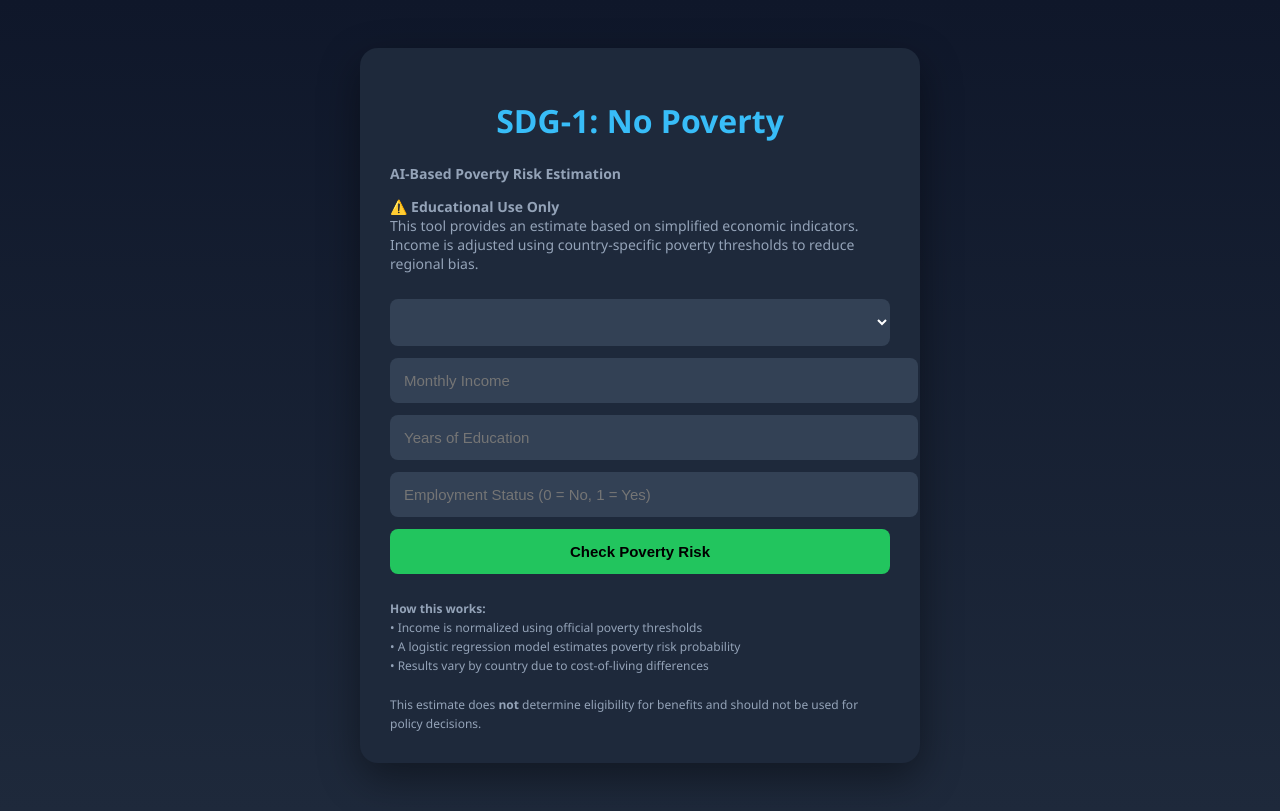
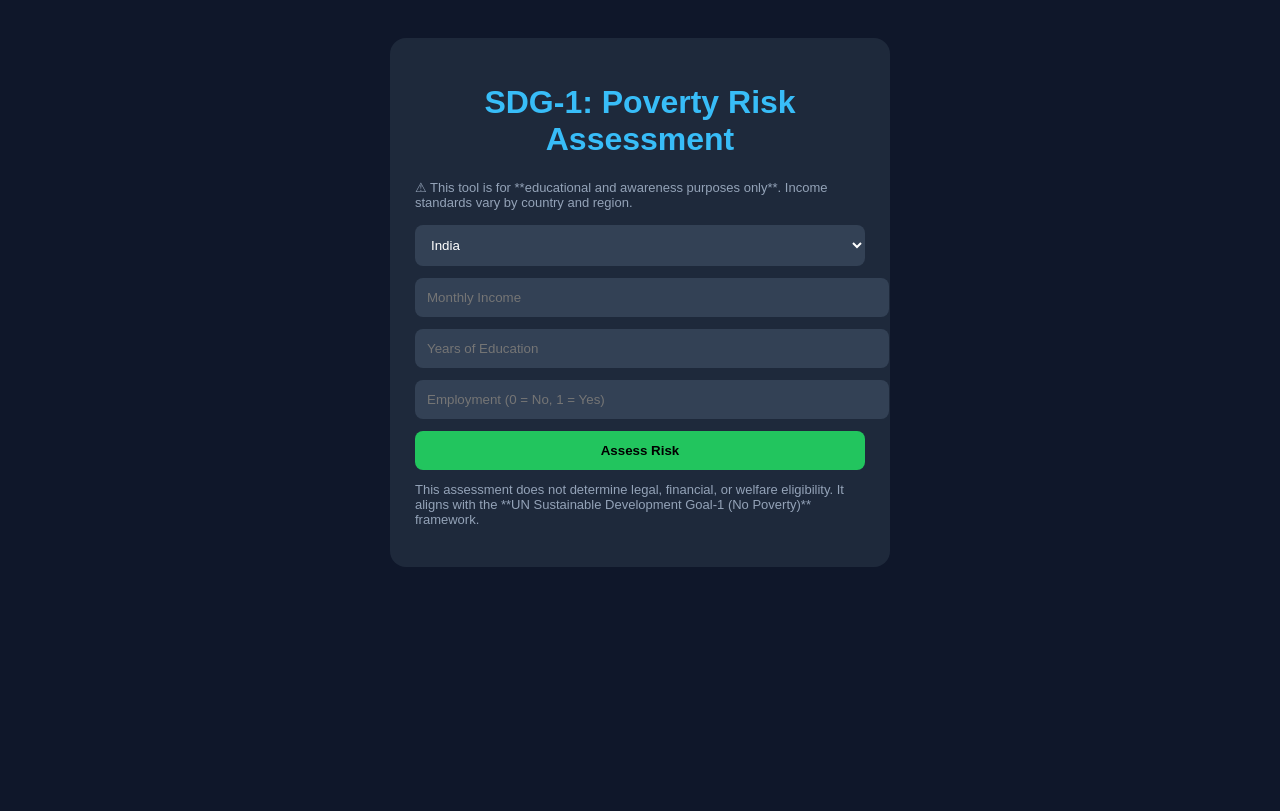
Before and after one commit to Github-of-dp/SDG_Poverty_App, a Flask app: template templates/index.html in a window 1280 px wide. After the commit the page ends 567 px from the top, so only its background shows below. Run offline with Flask 3, Linux system fonts and the light colour scheme; the template is opened without the code that fills it, so the values that code supplies are empty.

Commit message:
Update index.html

```diff
--- a/templates/index.html
+++ b/templates/index.html
@@ -2,101 +2,109 @@
 <html lang="en">
 <head>
 <meta charset="UTF-8">
-<title>Poverty Risk Predictor</title>
+<title>SDG-1 Poverty Risk Assessment</title>
 <meta name="viewport" content="width=device-width, initial-scale=1.0">
 
 <style>
 body {
-    font-family: 'Segoe UI', sans-serif;
-    background: linear-gradient(to bottom, #0f172a, #1e293b);
+    font-family: Arial, sans-serif;
+    background: #0f172a;
     color: #fff;
     display: flex;
     justify-content: center;
-    padding: 40px;
+    padding: 30px;
+}
+.container {
+    max-width: 500px;
+    width: 100%;
 }
 .card {
     background: #1e293b;
-    max-width: 500px;
-    width: 100%;
-    padding: 30px;
-    border-radius: 18px;
-    box-shadow: 0 15px 40px rgba(0,0,0,0.4);
+    padding: 25px;
+    border-radius: 16px;
 }
-h1 { text-align: center; color: #38bdf8; }
-p { color: #94a3b8; font-size: 14px; }
-
+h1 { color: #38bdf8; text-align: center; }
+.warning, .disclaimer {
+    font-size: 13px;
+    color: #94a3b8;
+    margin-bottom: 15px;
+}
 input, select, button {
     width: 100%;
-    padding: 14px;
-    margin-top: 12px;
+    padding: 12px;
+    margin-bottom: 12px;
     border-radius: 8px;
     border: none;
-    font-size: 15px;
 }
-input, select { background: #334155; color: white; }
+input, select { background: #334155; color: #fff; }
 button {
     background: #22c55e;
     font-weight: bold;
     cursor: pointer;
 }
-button:hover { background: #16a34a; }
-
 .result {
-    margin-top: 25px;
+    margin-top: 20px;
     background: #334155;
-    padding: 20px;
+    padding: 15px;
     border-radius: 12px;
-    text-align: center;
 }
-
-.footer {
-    margin-top: 25px;
-    font-size: 12px;
-    color: #94a3b8;
-    line-height: 1.6;
+.bar {
+    height: 14px;
+    background: #0f172a;
+    border-radius: 7px;
+    overflow: hidden;
+    margin: 10px 0;
 }
+.fill {
+    height: 100%;
+    width: 0%;
+    background: linear-gradient(to right, #22c55e, #facc15, #ef4444);
+    transition: width 0.8s;
+}
+ul { padding-left: 18px; }
 </style>
 </head>
 
 <body>
+<div class="container">
 <div class="card">
 
-<h1>SDG-1: No Poverty</h1>
-<p><b>AI-Based Poverty Risk Estimation</b></p>
+<h1>SDG-1: Poverty Risk Assessment</h1>
 
-<p>
-⚠️ <b>Educational Use Only</b><br>
-This tool provides an estimate based on simplified economic indicators.
-Income is adjusted using country-specific poverty thresholds to reduce regional bias.
-</p>
+<div class="warning">
+⚠ This tool is for **educational and awareness purposes only**.
+Income standards vary by country and region.
+</div>
 
 <select id="country">
-{% for c in countries %}
-<option value="{{c}}">{{c}}</option>
-{% endfor %}
+    <option>India</option>
+    <option>USA</option>
+    <option>UK</option>
+    <option>UAE</option>
 </select>
 
-<input id="income" type="number" placeholder="Monthly Income">
-<input id="education" type="number" placeholder="Years of Education">
-<input id="employment" type="number" placeholder="Employment Status (0 = No, 1 = Yes)">
+<input type="number" id="income" placeholder="Monthly Income">
+<input type="number" id="education" placeholder="Years of Education">
+<input type="number" id="employment" placeholder="Employment (0 = No, 1 = Yes)">
 
-<button onclick="predict()">Check Poverty Risk</button>
+<button onclick="predict()">Assess Risk</button>
 
 <div class="result" id="result" style="display:none;">
-<h2 id="status"></h2>
-<p id="risk"></p>
-<p id="pline"></p>
+    <h3 id="riskText"></h3>
+    <div class="bar"><div class="fill" id="barFill"></div></div>
+    <p id="comparison"></p>
+    <p id="povertyLine"></p>
+
+    <h4>Suggested Interventions</h4>
+    <ul id="suggestions"></ul>
 </div>
 
-<div class="footer">
-<b>How this works:</b><br>
-• Income is normalized using official poverty thresholds<br>
-• A logistic regression model estimates poverty risk probability<br>
-• Results vary by country due to cost-of-living differences<br><br>
-
-This estimate does <b>not</b> determine eligibility for benefits and should not be used for policy decisions.
+<div class="disclaimer">
+This assessment does not determine legal, financial, or welfare eligibility.
+It aligns with the **UN Sustainable Development Goal-1 (No Poverty)** framework.
 </div>
 
+</div>
 </div>
 
 <script>
@@ -105,19 +113,26 @@ function predict() {
         method: "POST",
         headers: {"Content-Type": "application/json"},
         body: JSON.stringify({
-            country: document.getElementById("country").value,
-            income: document.getElementById("income").value,
-            education: document.getElementById("education").value,
-            employment: document.getElementById("employment").value
+            country: country.value,
+            income: income.value,
+            education: education.value,
+            employment: employment.value
         })
     })
     .then(res => res.json())
     .then(data => {
-        document.getElementById("result").style.display = "block";
-        document.getElementById("status").innerText = data.status;
-        document.getElementById("risk").innerText = "Risk Probability: " + data.risk + "%";
-        document.getElementById("pline").innerText =
-            "Country Poverty Line Used: " + data.poverty_line;
+        result.style.display = "block";
+        riskText.innerText = `Poverty Risk: ${data.risk}%`;
+        barFill.style.width = data.risk + "%";
+        comparison.innerText = data.comparison;
+        povertyLine.innerText = `Country Poverty Line Reference: ${data.poverty_line}`;
+
+        suggestions.innerHTML = "";
+        data.suggestions.forEach(s => {
+            let li = document.createElement("li");
+            li.innerText = s;
+            suggestions.appendChild(li);
+        });
     });
 }
 </script>
```
